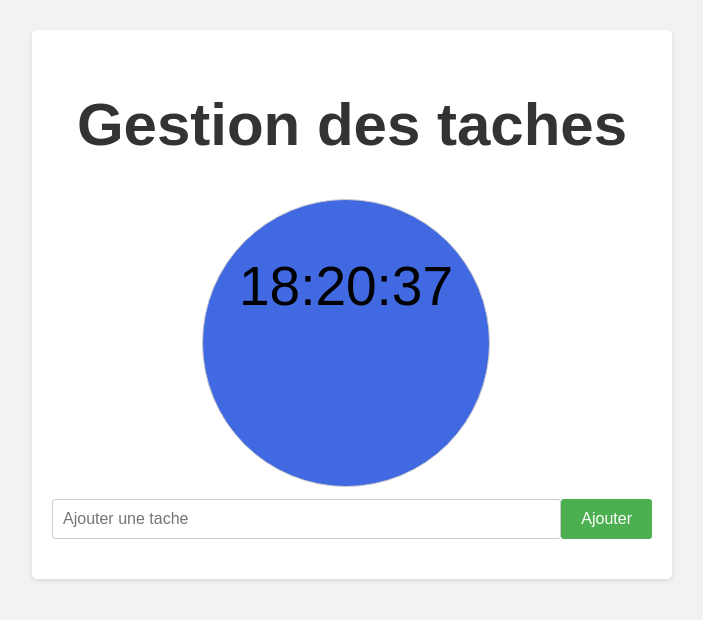
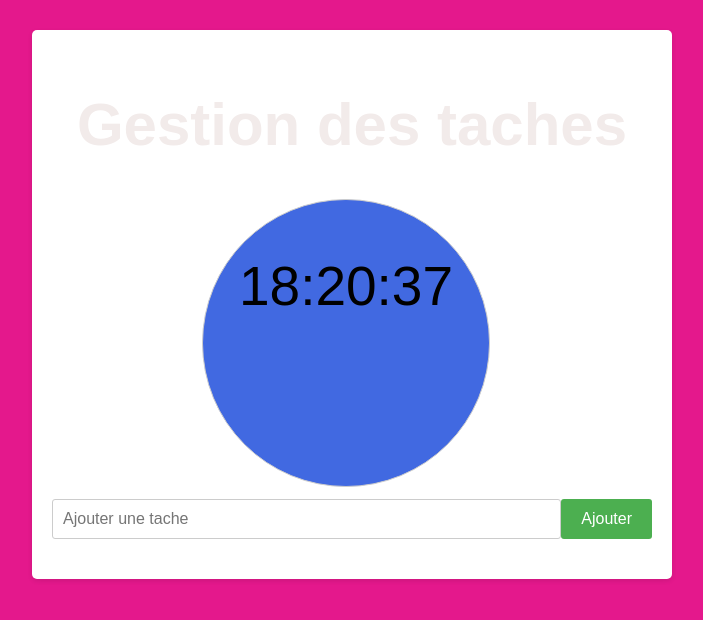
Before and after one commit to Raian21/groupe11, a plain HTML site: page devoir11/index.html in a window 1280 px wide. Shown: the whole page, without its empty margins (288-991 px from the left). Drawn offline with Linux system fonts and the light colour scheme; no server answers.

Commit message:
modification css

```diff
--- a/devoir11/CSS/style.css
+++ b/devoir11/CSS/style.css
@@ -3,7 +3,7 @@ body {
    font-family: Arial, sans-serif;
    margin: 0;
    padding: 0;
-   background-color: #f2f2f2;
+   background-color: #e4188c;
 }
 
 .container {
@@ -18,7 +18,7 @@ body {
 h1 {
    text-align: center;
   font-size: 60px;
-   color: #333;
+   color: #f2ebea;
 }
 
 #task-form {
```
